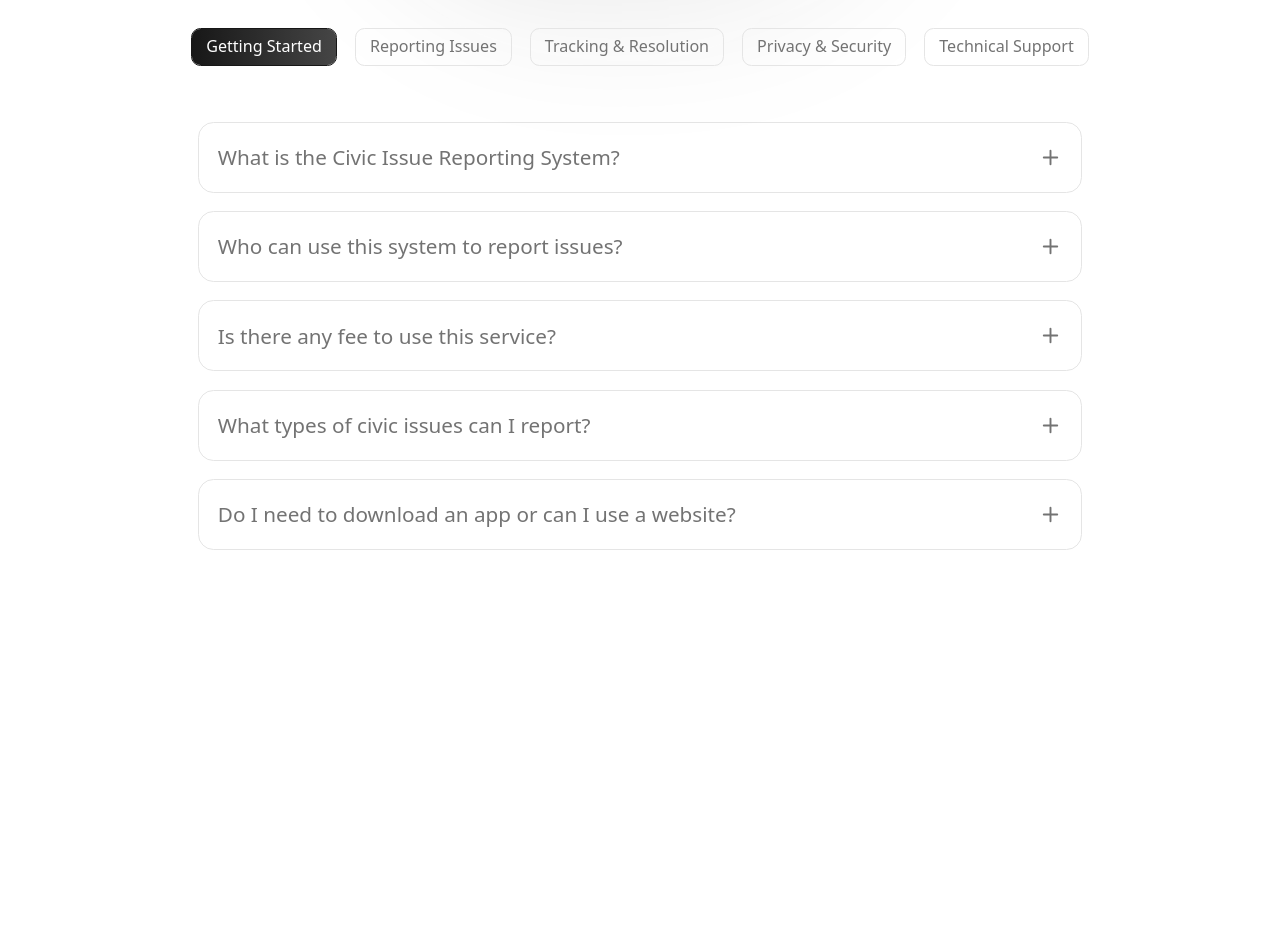
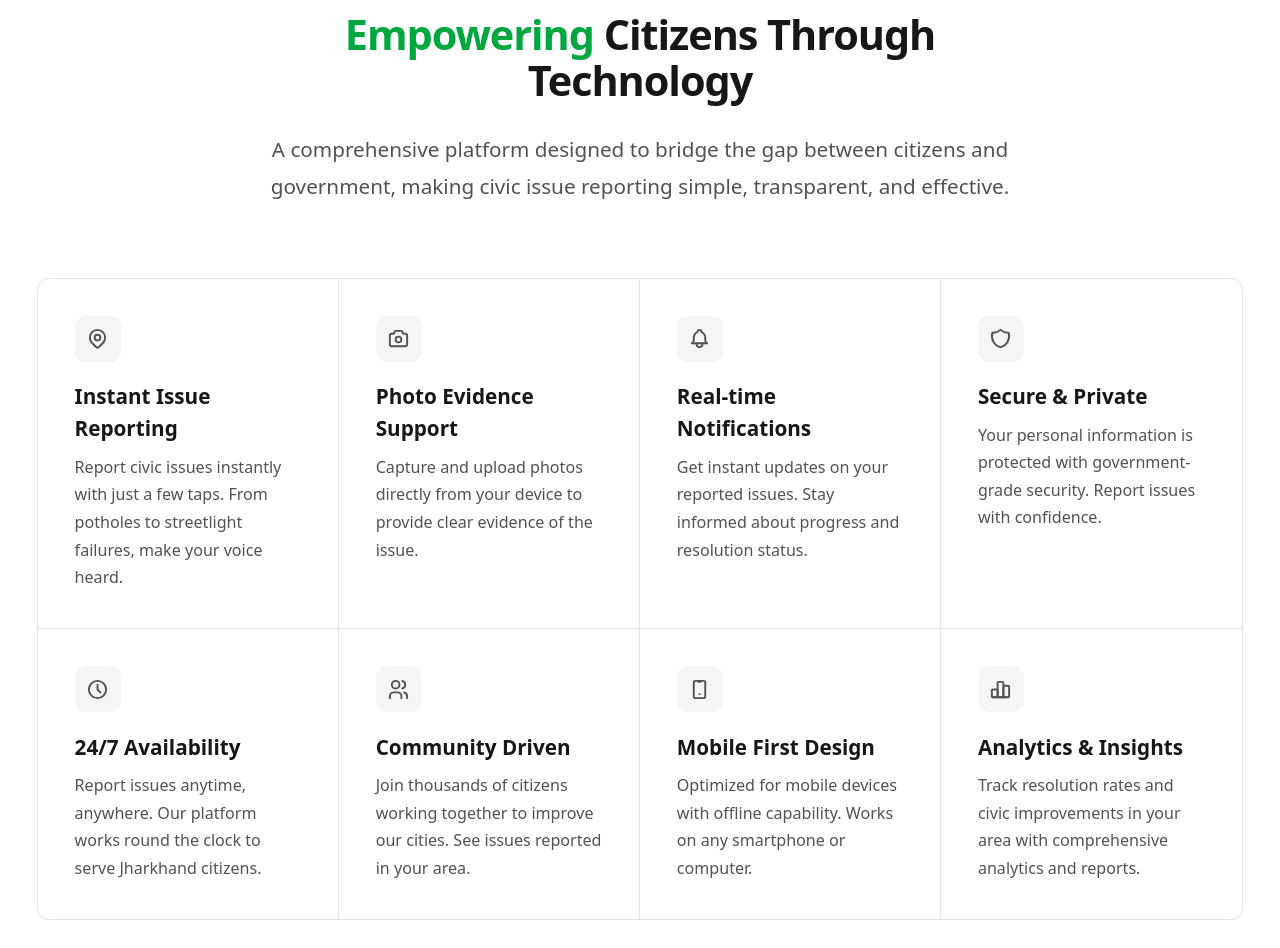
Before and after one commit to theSolution12/Crowdsourced-Civic-lssue-Reporting-and-Resolution-System, a Next.js app: page / in a window 1280 px wide. Shown: the part 984-1932 px from the top of the page. Before the commit the page ends 1600 px from the top, so only its background shows below. Built offline with nearby package versions, Linux system fonts and the light colour scheme.

Commit message:
grid added in main page

```diff
--- a/app/page.tsx
+++ b/app/page.tsx
@@ -4,6 +4,7 @@ import { useState, useEffect } from "react";
 import RingLoader from "../components/ring-loader/RingLoader";
 import Seo from "../components/Seo";
 import FAQDemo from "../demo/faq-demo";
+import { FeaturesSectionDemo } from "../components/ui/Grid-home";
 
 export default function Home() {
   const [loading, setLoading] = useState(true);
@@ -62,6 +63,10 @@ export default function Home() {
           </div>
         </div>
       </section>
+      {/* Features Section */}
+      <section>
+        <FeaturesSectionDemo />
+      </section>
       {/* FAQ Section */}
       <section>
         <FAQDemo />
--- /dev/null
+++ b/components/ui/Grid-home.tsx
@@ -0,0 +1,155 @@
+import { cn } from "@/lib/utils";
+import { TypingAnimation } from "@/components/ui/typing-animation";
+import {
+  IconMapPin,
+  IconCamera,
+  IconBell,
+  IconShield,
+  IconClock,
+  IconUsers,
+  IconDeviceMobile,
+  IconChartBar,
+} from "@tabler/icons-react";
+
+export function FeaturesSectionDemo() {
+  const features = [
+    {
+      title: "Instant Issue Reporting",
+      description:
+        "Report civic issues instantly with just a few taps. From potholes to streetlight failures, make your voice heard.",
+      icon: <IconMapPin className="h-5 w-5" />,
+    },
+    {
+      title: "Photo Evidence Support",
+      description:
+        "Capture and upload photos directly from your device to provide clear evidence of the issue.",
+      icon: <IconCamera className="h-5 w-5" />,
+    },
+    {
+      title: "Real-time Notifications",
+      description:
+        "Get instant updates on your reported issues. Stay informed about progress and resolution status.",
+      icon: <IconBell className="h-5 w-5" />,
+    },
+    {
+      title: "Secure & Private",
+      description:
+        "Your personal information is protected with government-grade security. Report issues with confidence.",
+      icon: <IconShield className="h-5 w-5" />,
+    },
+    {
+      title: "24/7 Availability",
+      description:
+        "Report issues anytime, anywhere. Our platform works round the clock to serve Jharkhand citizens.",
+      icon: <IconClock className="h-5 w-5" />,
+    },
+    {
+      title: "Community Driven",
+      description:
+        "Join thousands of citizens working together to improve our cities. See issues reported in your area.",
+      icon: <IconUsers className="h-5 w-5" />,
+    },
+    {
+      title: "Mobile First Design",
+      description:
+        "Optimized for mobile devices with offline capability. Works on any smartphone or computer.",
+      icon: <IconDeviceMobile className="h-5 w-5" />,
+    },
+    {
+      title: "Analytics & Insights",
+      description:
+        "Track resolution rates and civic improvements in your area with comprehensive analytics and reports.",
+      icon: <IconChartBar className="h-5 w-5" />,
+    },
+  ];
+
+  return (
+    <div className="py-24 sm:py-32">
+      <div className="mx-auto max-w-7xl px-6 lg:px-8">
+        {/* Header Section */}
+        <div className="mx-auto max-w-2xl text-center mb-16">
+          <div className="inline-flex items-center rounded-full border border-neutral-200 bg-neutral-50 px-3 py-1 text-xs font-medium text-neutral-600 dark:border-neutral-800 dark:bg-neutral-900 dark:text-neutral-400 mb-4">
+            <IconMapPin className="mr-2 h-3 w-3" />
+            Government of Jharkhand Initiative
+          </div>
+          <TypingAnimation
+            as="h2"
+            startOnView={true}
+            highlightFirstWordClass="text-green-600"
+            className="text-3xl font-bold tracking-tight text-neutral-900 dark:text-neutral-100 sm:text-4xl mb-6"
+          >
+            Empowering Citizens Through Technology
+          </TypingAnimation>
+          <p className="text-lg leading-8 text-neutral-600 dark:text-neutral-400">
+            A comprehensive platform designed to bridge the gap between citizens and government,
+            making civic issue reporting simple, transparent, and effective.
+          </p>
+        </div>
+
+        {/* Features Grid */}
+        <div className="grid grid-cols-1 md:grid-cols-2 lg:grid-cols-4 relative border border-neutral-200 dark:border-neutral-800 rounded-lg overflow-hidden bg-white dark:bg-neutral-950">
+          {features.map((feature, index) => (
+            <Feature key={feature.title} {...feature} index={index} />
+          ))}
+        </div>
+
+        {/* Bottom CTA Section */}
+        <div className="text-center mt-16">
+          <div className="inline-flex items-center gap-3 rounded-lg border border-blue-200 bg-blue-50 px-4 py-3 shadow-sm dark:border-blue-800 dark:bg-blue-950">
+            <div className="flex -space-x-2">
+              <div className="h-6 w-6 rounded-full bg-blue-500 border-2 border-white dark:border-blue-950"></div>
+              <div className="h-6 w-6 rounded-full bg-green-500 border-2 border-white dark:border-blue-950"></div>
+              <div className="h-6 w-6 rounded-full bg-orange-500 border-2 border-white dark:border-blue-950"></div>
+            </div>
+            <span className="text-sm font-semibold text-blue-700 dark:text-blue-300">
+              Join 10,000+ citizens already making a difference
+            </span>
+          </div>
+        </div>
+      </div>
+    </div>
+  );
+}
+
+const Feature = ({
+  title,
+  description,
+  icon,
+  index,
+}: {
+  title: string;
+  description: string;
+  icon: React.ReactNode;
+  index: number;
+}) => {
+  return (
+    <div
+      className={cn(
+        "relative flex flex-col p-8 transition-colors hover:bg-neutral-50 dark:hover:bg-neutral-900/50",
+        // Border logic for grid layout
+        "border-neutral-200 dark:border-neutral-800",
+        // Right borders for all except last column
+        index % 4 !== 3 && "border-r",
+        // Bottom borders for all except last row
+        index < 4 && "border-b"
+      )}
+    >
+      {/* Icon */}
+      <div className="mb-4">
+        <div className="flex h-10 w-10 items-center justify-center rounded-lg bg-neutral-100 dark:bg-neutral-800 text-neutral-600 dark:text-neutral-400">
+          {icon}
+        </div>
+      </div>
+
+      {/* Title */}
+      <h3 className="text-lg font-semibold text-neutral-900 dark:text-neutral-100 mb-2">
+        {title}
+      </h3>
+
+      {/* Description */}
+      <p className="text-sm leading-6 text-neutral-600 dark:text-neutral-400">
+        {description}
+      </p>
+    </div>
+  );
+};
--- /dev/null
+++ b/components/ui/typing-animation.tsx
@@ -0,0 +1,100 @@
+"use client";
+
+import { cn } from "@/lib/utils";
+import { motion, MotionProps, useInView } from "motion/react";
+import { useEffect, useRef, useState } from "react";
+
+interface TypingAnimationProps extends MotionProps {
+  children: string;
+  className?: string;
+  duration?: number;
+  delay?: number;
+  as?: React.ElementType;
+  startOnView?: boolean;
+  highlightFirstWordClass?: string;
+}
+
+export function TypingAnimation({
+  children,
+  className,
+  duration = 40,
+  delay = 0,
+  as: Component = "div",
+  startOnView = false,
+  highlightFirstWordClass,
+  ...props
+}: TypingAnimationProps) {
+  const MotionComponent = motion.create(Component, {
+    forwardMotionProps: true,
+  });
+
+  const [displayedText, setDisplayedText] = useState<string>("");
+  const [started, setStarted] = useState(false);
+  const elementRef = useRef<HTMLElement | null>(null);
+  const isInView = useInView(elementRef as React.RefObject<Element>, {
+    amount: 0.3,
+    once: true,
+  });
+
+  useEffect(() => {
+    if (!startOnView) {
+      const startTimeout = setTimeout(() => {
+        setStarted(true);
+      }, delay);
+      return () => clearTimeout(startTimeout);
+    }
+
+    if (!isInView) return;
+
+    const startTimeout = setTimeout(() => {
+      setStarted(true);
+    }, delay);
+
+    return () => clearTimeout(startTimeout);
+  }, [delay, startOnView, isInView]);
+
+  useEffect(() => {
+    if (!started) return;
+
+    const graphemes = Array.from(children);
+    let i = 0;
+    const typingEffect = setInterval(() => {
+      if (i < graphemes.length) {
+        setDisplayedText(graphemes.slice(0, i + 1).join(""));
+        i++;
+      } else {
+        clearInterval(typingEffect);
+      }
+    }, duration);
+
+    return () => {
+      clearInterval(typingEffect);
+    };
+  }, [children, duration, started]);
+
+  return (
+    <MotionComponent
+      ref={elementRef}
+      className={cn(
+        "text-4xl font-bold leading-[5rem] tracking-[-0.02em]",
+        className,
+      )}
+      {...props}
+    >
+      {highlightFirstWordClass ? (() => {
+        const idx = displayedText.indexOf(" ");
+        if (idx === -1) {
+          return <span className={highlightFirstWordClass}>{displayedText}</span>;
+        }
+        const first = displayedText.slice(0, idx);
+        const rest = displayedText.slice(idx);
+        return (
+          <>
+            <span className={highlightFirstWordClass}>{first}</span>
+            {rest}
+          </>
+        );
+      })() : displayedText}
+    </MotionComponent>
+  );
+}
--- /dev/null
+++ b/demo/typing-demo.tsx
@@ -0,0 +1,14 @@
+import React from "react";
+import { TypingAnimation } from "@/components/ui/typing-animation";
+
+export function TypingAnimationDemo() {
+  return (
+    <div className="p-8">
+      <TypingAnimation as="h1" startOnView={true} className="text-4xl font-bold leading-tight">
+        Empowering Citizens Through Technology
+      </TypingAnimation>
+    </div>
+  );
+}
+
+export default TypingAnimationDemo;
--- a/package.json
+++ b/package.json
@@ -14,6 +14,7 @@
     "@react-three/csg": "^4.0.0",
     "@react-three/fiber": "^9.3.0",
     "@react-three/postprocessing": "^3.0.4",
+    "@tabler/icons-react": "^3.34.1",
     "class-variance-authority": "^0.7.1",
     "clsx": "^2.1.1",
     "framer-motion": "^12.23.12",
@@ -21,6 +22,7 @@
     "lenis": "^1.3.11",
     "lottie-react": "^2.4.1",
     "lucide-react": "^0.542.0",
+    "motion": "^12.23.12",
     "next": "15.5.2",
     "postprocessing": "^6.37.7",
     "react": "19.1.0",
```
Also changed, not shown: 1 other file (tests, documents, lock files or other folders).
